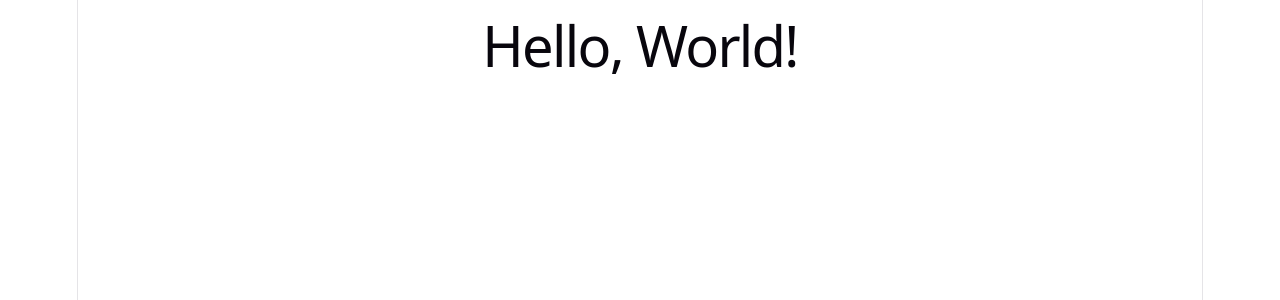
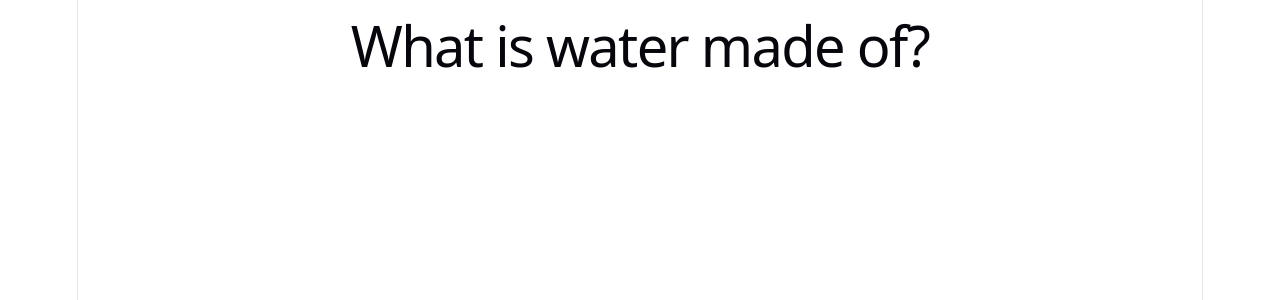
Before and after one commit to DylanLalanne/claudecards-frontend, a React (Vite) app: page / in a window 1280 px wide. Shown: the top 300 px of the page. Built offline with nearby package versions, Linux system fonts and the light colour scheme.

Commit message:
add flashcard state and display question.

```diff
--- a/src/App.jsx
+++ b/src/App.jsx
@@ -1,5 +1,15 @@
+import {useState} from 'react'
+
+const cards = [
+  {id: 1, question: "What is water made of?", answer:"H20"},
+  {id: 2, question: "What is Air made of?", answer:"Nitrogen, oxygen, carbon dioxide"},
+  {id: 3, question: "What is an apple?", answer:"A delicious fruit"}
+]
 function App() {
-  return <h1>Hello, World!</h1>
+  const [currentIndex, setCurrentIndex] = useState(0)//increment
+  const [showAnswer, setShowAnswer] = useState(false)//bool
+  return <div><h1>{cards[currentIndex].question}</h1></div>
+
 }
 
 export default App
```
Also changed, not shown: package.json (+14 -1 lines).
